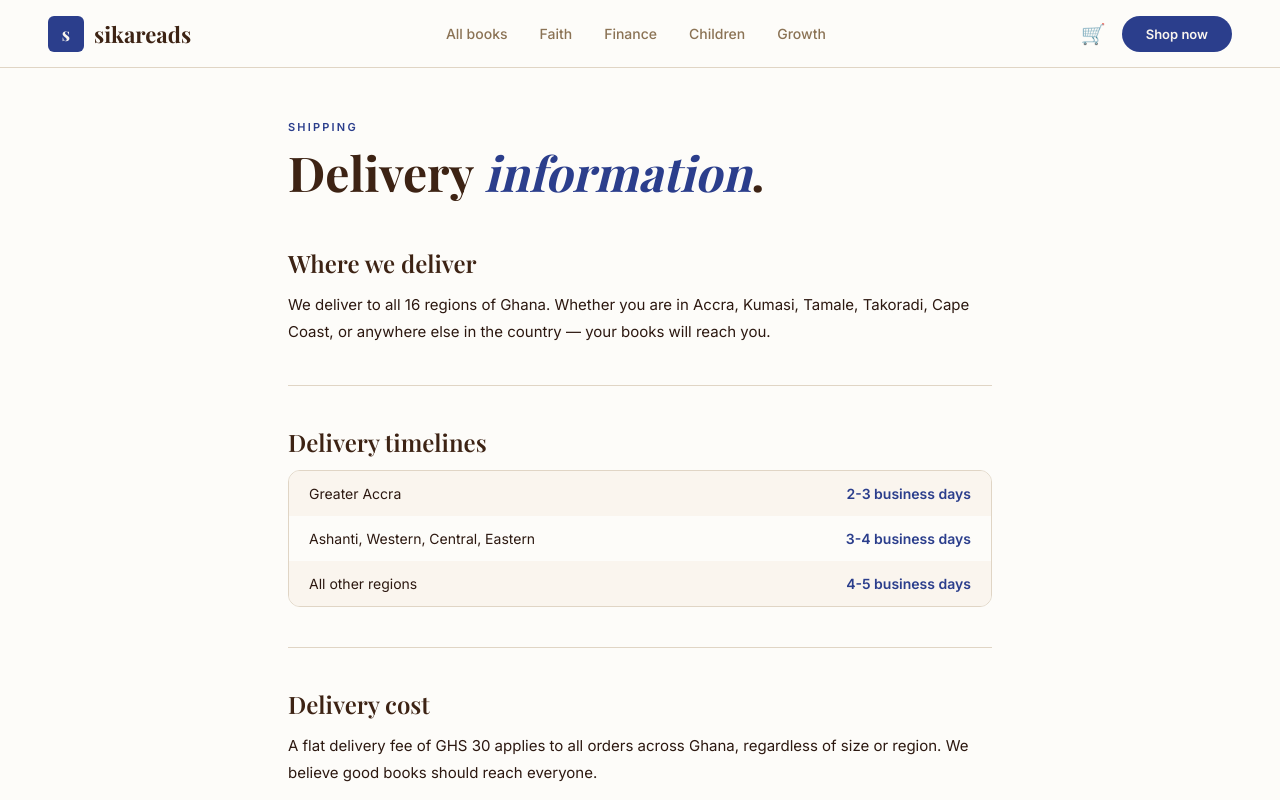
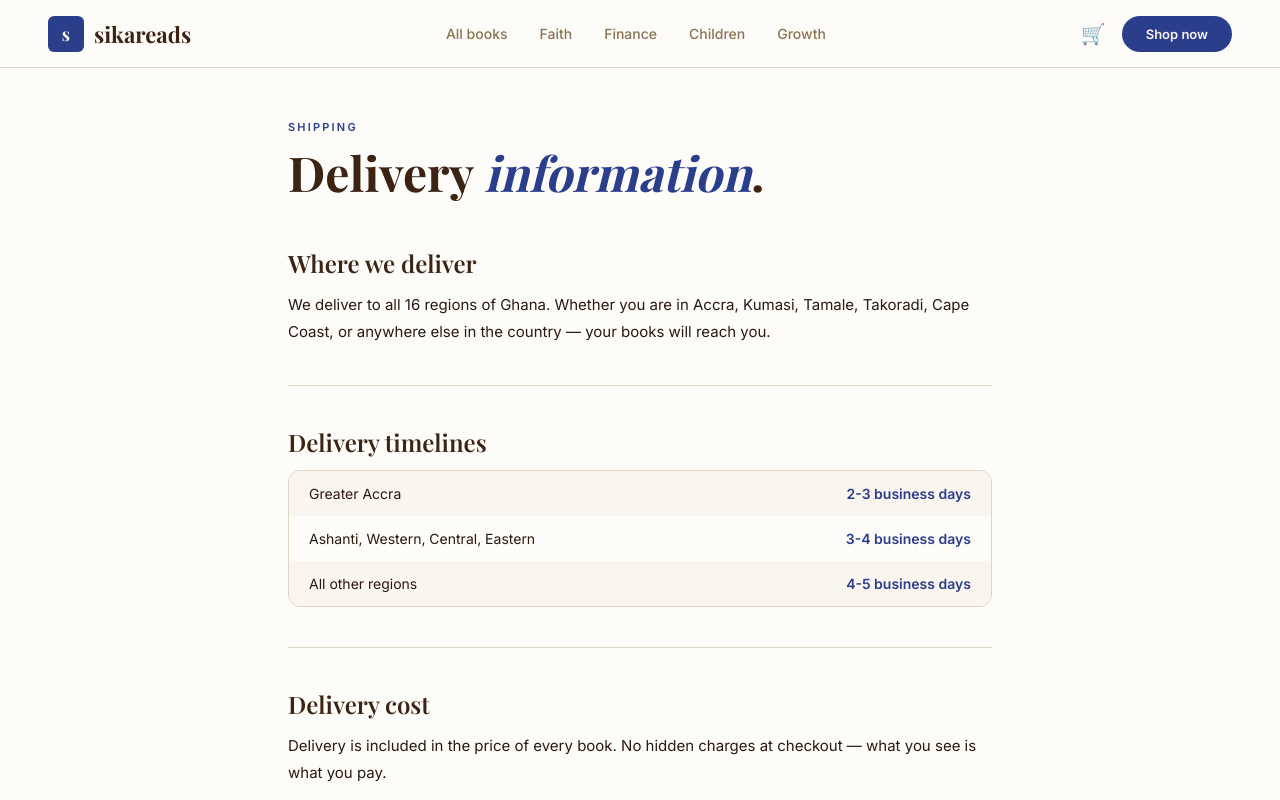
Before and after one commit to philyamoah9-stack/sikareads, a Next.js app: page /delivery in a window 1280 px wide. Shown: the top 800 px of the page. Built offline with nearby package versions, Linux system fonts and the light colour scheme; a web font is replaced by a local one.

Commit message:
fix: remove delivery charge - delivery included in book price

```diff
--- a/app/delivery/page.tsx
+++ b/app/delivery/page.tsx
@@ -29,7 +29,7 @@ export default function DeliveryPage() {
           },
           {
             title: "Delivery cost",
-            content: "A flat delivery fee of GHS 30 applies to all orders across Ghana, regardless of size or region. We believe good books should reach everyone.",
+            content: "Delivery is included in the price of every book. No hidden charges at checkout — what you see is what you pay.",
           },
           {
             title: "Order processing",
--- a/app/page.tsx
+++ b/app/page.tsx
@@ -157,7 +157,7 @@ export default function Home() {
       <section style={{ background: "var(--navy)", padding: "40px 48px" }}>
         <div style={{ maxWidth: "1200px", margin: "0 auto", display: "flex", justifyContent: "space-around", flexWrap: "wrap", gap: "24px" }}>
           {[
-            { icon: "🚚", title: "Ghana delivery", desc: "Delivered to your door across Ghana" },
+            { icon: "🚚", title: "Ghana delivery", desc: "Free delivery across Ghana — included in price" },
             { icon: "📦", title: "Careful packaging", desc: "Every book wrapped and protected" },
             { icon: "💳", title: "Pay with Paystack", desc: "Secure checkout in GHS" },
             { icon: "📖", title: "Curated catalogue", desc: "Every book chosen with purpose" },
```
